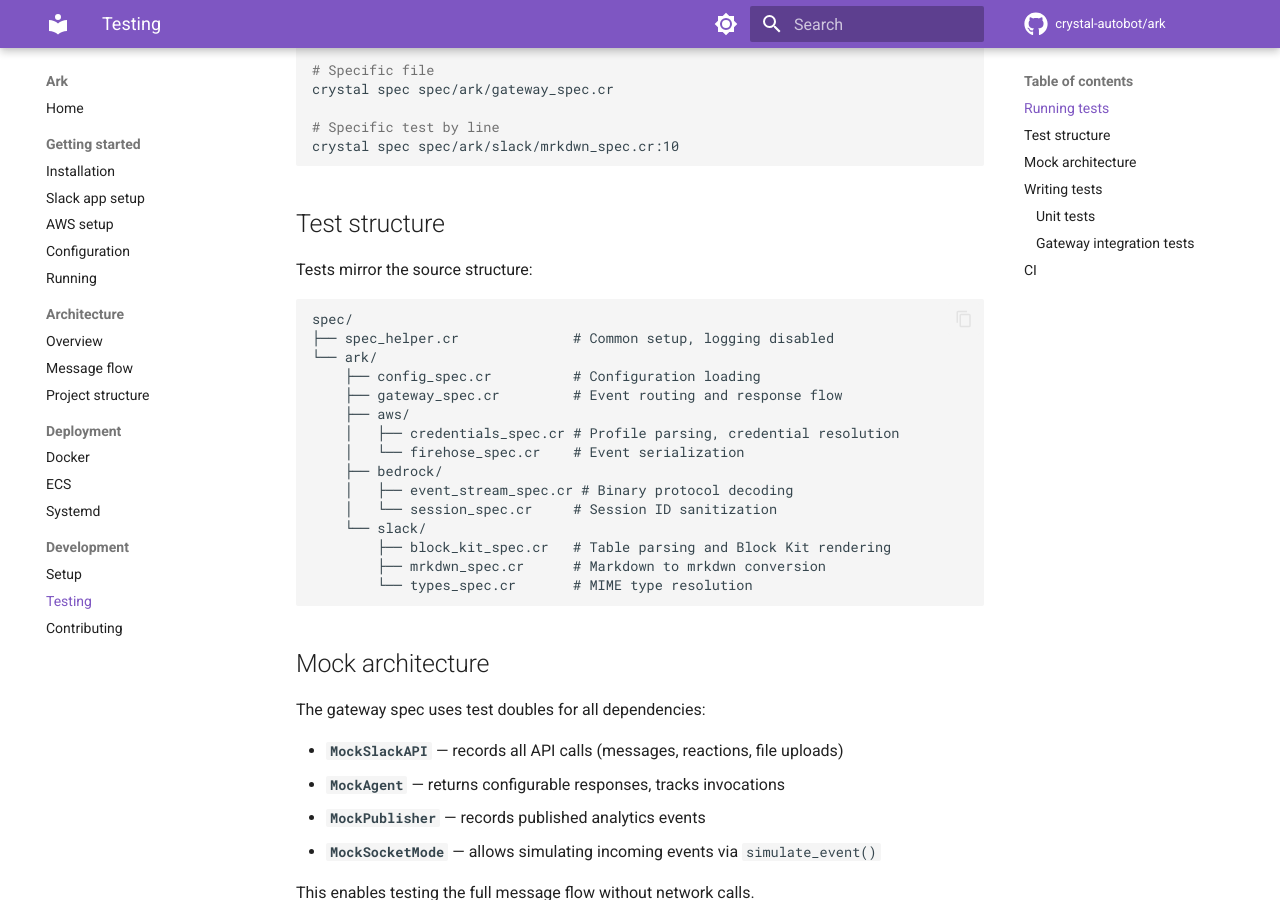
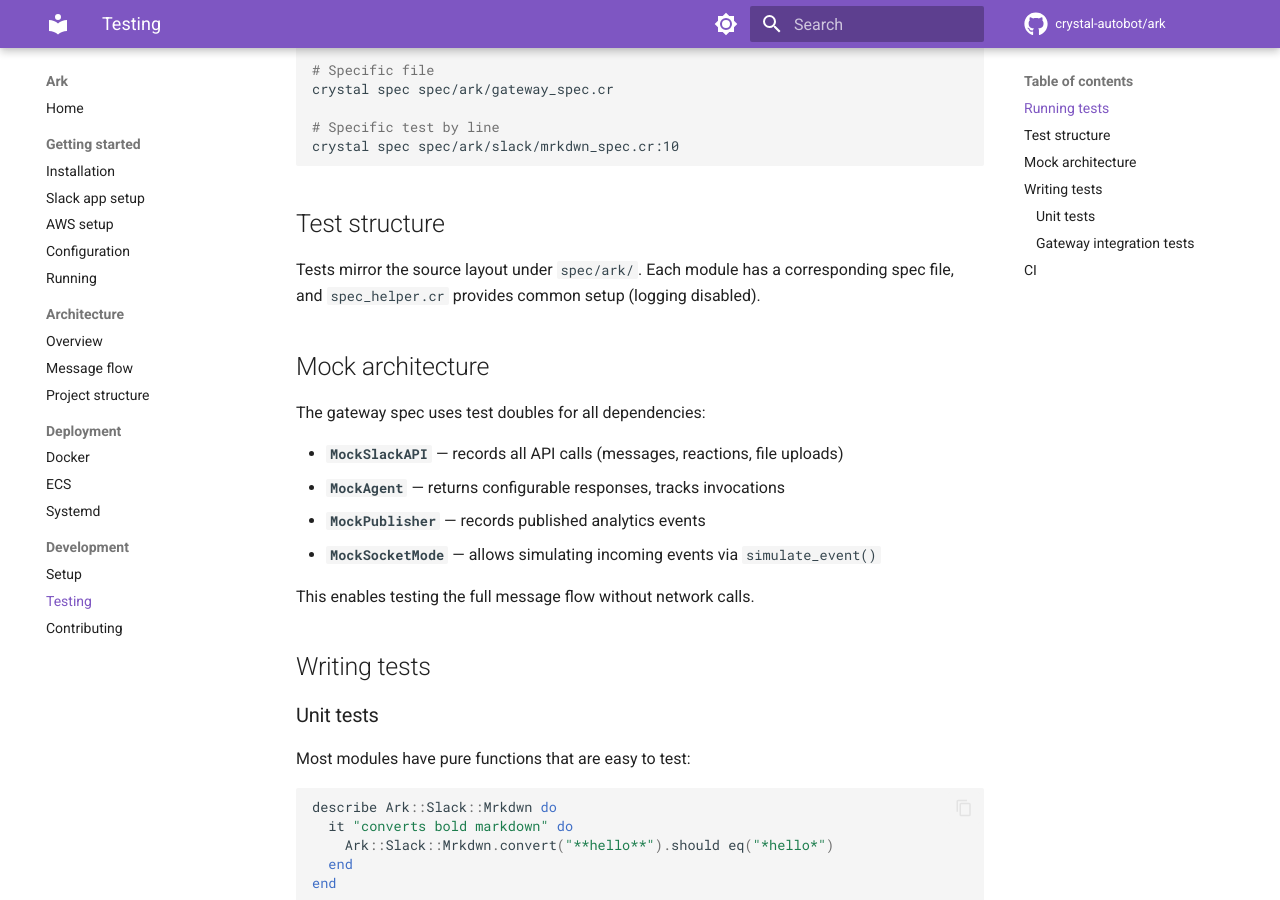
Before and after one commit to crystal-autobot/ark, an MkDocs documentation site: the page built from docs/development/testing.md, in a window 1280 px wide and 900 px high, scrolled down 303 px. Built offline with MkDocs 1.6.1 and Material for MkDocs 9.7.7, drawn with Linux system fonts in a browser that asks for light colours; comment, search, counter and statistics services are not loaded.

Commit message:
fix(docs): update docs

````diff
--- a/docs/development/testing.md
+++ b/docs/development/testing.md
@@ -17,25 +17,7 @@ crystal spec spec/ark/slack/mrkdwn_spec.cr:10
 
 ## Test structure
 
-Tests mirror the source structure:
-
-```
-spec/
-├── spec_helper.cr              # Common setup, logging disabled
-└── ark/
-    ├── config_spec.cr          # Configuration loading
-    ├── gateway_spec.cr         # Event routing and response flow
-    ├── aws/
-    │   ├── credentials_spec.cr # Profile parsing, credential resolution
-    │   └── firehose_spec.cr    # Event serialization
-    ├── bedrock/
-    │   ├── event_stream_spec.cr # Binary protocol decoding
-    │   └── session_spec.cr     # Session ID sanitization
-    └── slack/
-        ├── block_kit_spec.cr   # Table parsing and Block Kit rendering
-        ├── mrkdwn_spec.cr      # Markdown to mrkdwn conversion
-        └── types_spec.cr       # MIME type resolution
-```
+Tests mirror the source layout under `spec/ark/`. Each module has a corresponding spec file, and `spec_helper.cr` provides common setup (logging disabled).
 
 ## Mock architecture
 
````
Also changed, not shown: README.md (+3 -2 lines), docs/development/setup.md (+1 -1 lines), docs/getting-started/slack-app.md (+1 -0 lines).
